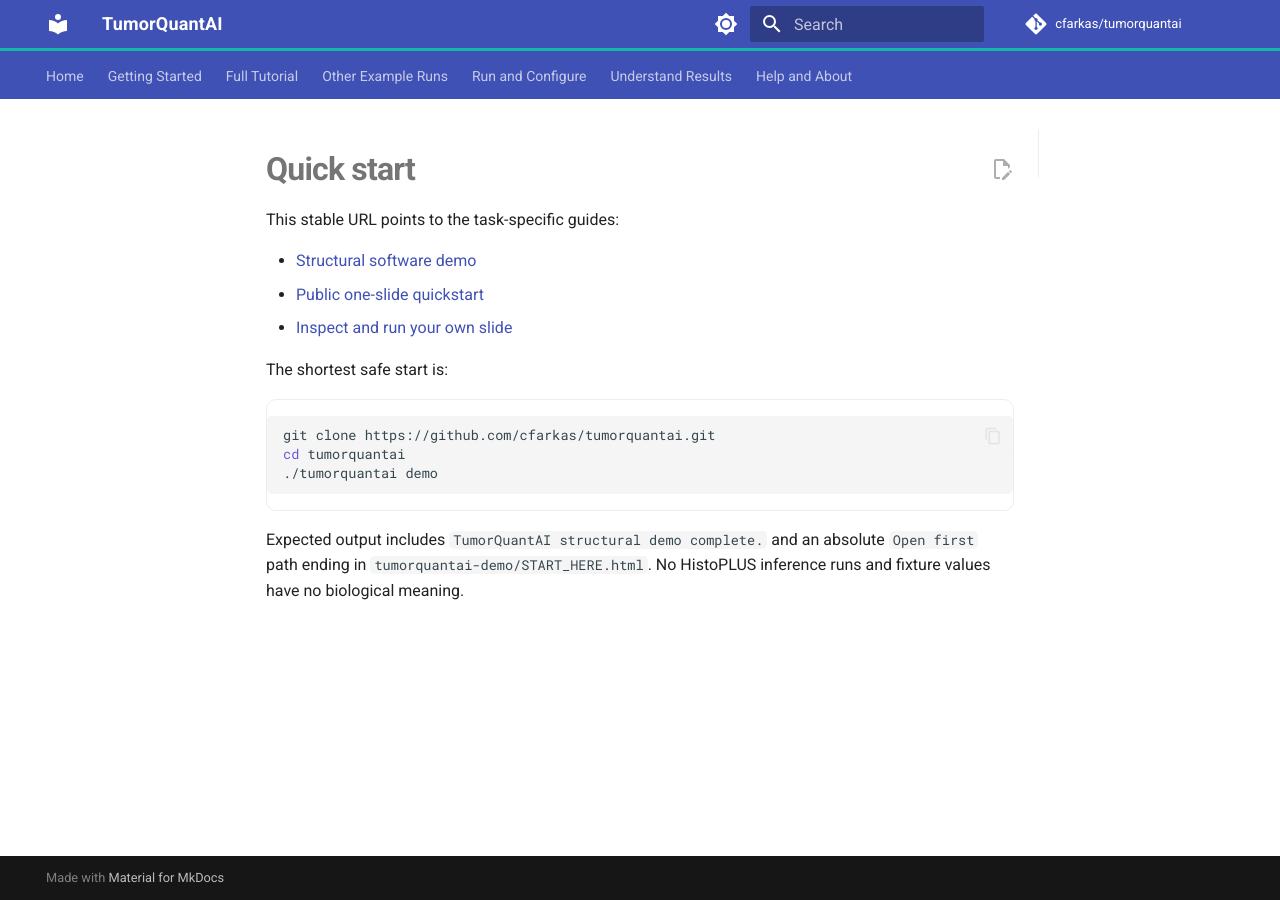
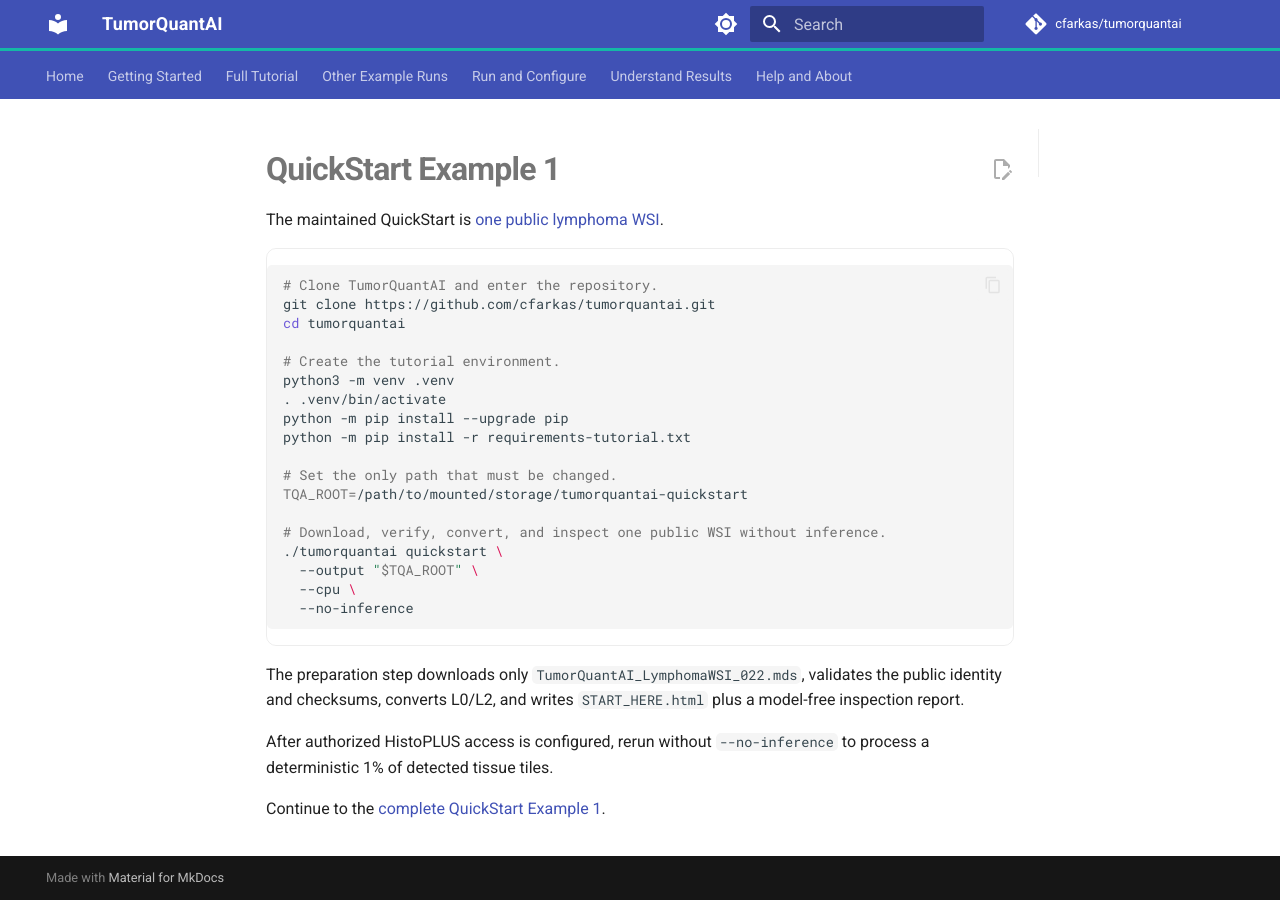
Before and after one commit to cfarkas/tumorquantai, an MkDocs documentation site: the page built from docs/QUICKSTART.md, in a window 1280 px wide. Built offline with MkDocs 1.6.1 and Material for MkDocs 9.7.7, drawn with Linux system fonts in a browser that asks for light colours; comment, search, counter and statistics services are not loaded.

Commit message:
Docs: align stable QuickStart page with one-WSI tutorial

````diff
--- a/docs/QUICKSTART.md
+++ b/docs/QUICKSTART.md
@@ -1,20 +1,30 @@
-# Quick start
+# QuickStart Example 1
 
-This stable URL points to the task-specific guides:
-
-- [Structural software demo](start-here/demo.md)
-- [Public one-slide quickstart](start-here/public-slide.md)
-- [Inspect and run your own slide](start-here/own-slides.md)
-
-The shortest safe start is:
+The maintained QuickStart is [one public lymphoma WSI](quick_start.md).
 
 ```bash
+# Clone TumorQuantAI and enter the repository.
 git clone https://github.com/cfarkas/tumorquantai.git
 cd tumorquantai
-./tumorquantai demo
+
+# Create the tutorial environment.
+python3 -m venv .venv
+. .venv/bin/activate
+python -m pip install --upgrade pip
+python -m pip install -r requirements-tutorial.txt
+
+# Set the only path that must be changed.
+TQA_ROOT=/path/to/mounted/storage/tumorquantai-quickstart
+
+# Download, verify, convert, and inspect one public WSI without inference.
+./tumorquantai quickstart \
+  --output "$TQA_ROOT" \
+  --cpu \
+  --no-inference
 ```
 
-Expected output includes `TumorQuantAI structural demo complete.` and an
-absolute `Open first` path ending in
-`tumorquantai-demo/START_HERE.html`. No HistoPLUS inference runs and fixture
-values have no biological meaning.
+The preparation step downloads only `TumorQuantAI_LymphomaWSI_022.mds`, validates the public identity and checksums, converts L0/L2, and writes `START_HERE.html` plus a model-free inspection report.
+
+After authorized HistoPLUS access is configured, rerun without `--no-inference` to process a deterministic 1% of detected tissue tiles.
+
+Continue to the [complete QuickStart Example 1](quick_start.md).
````
